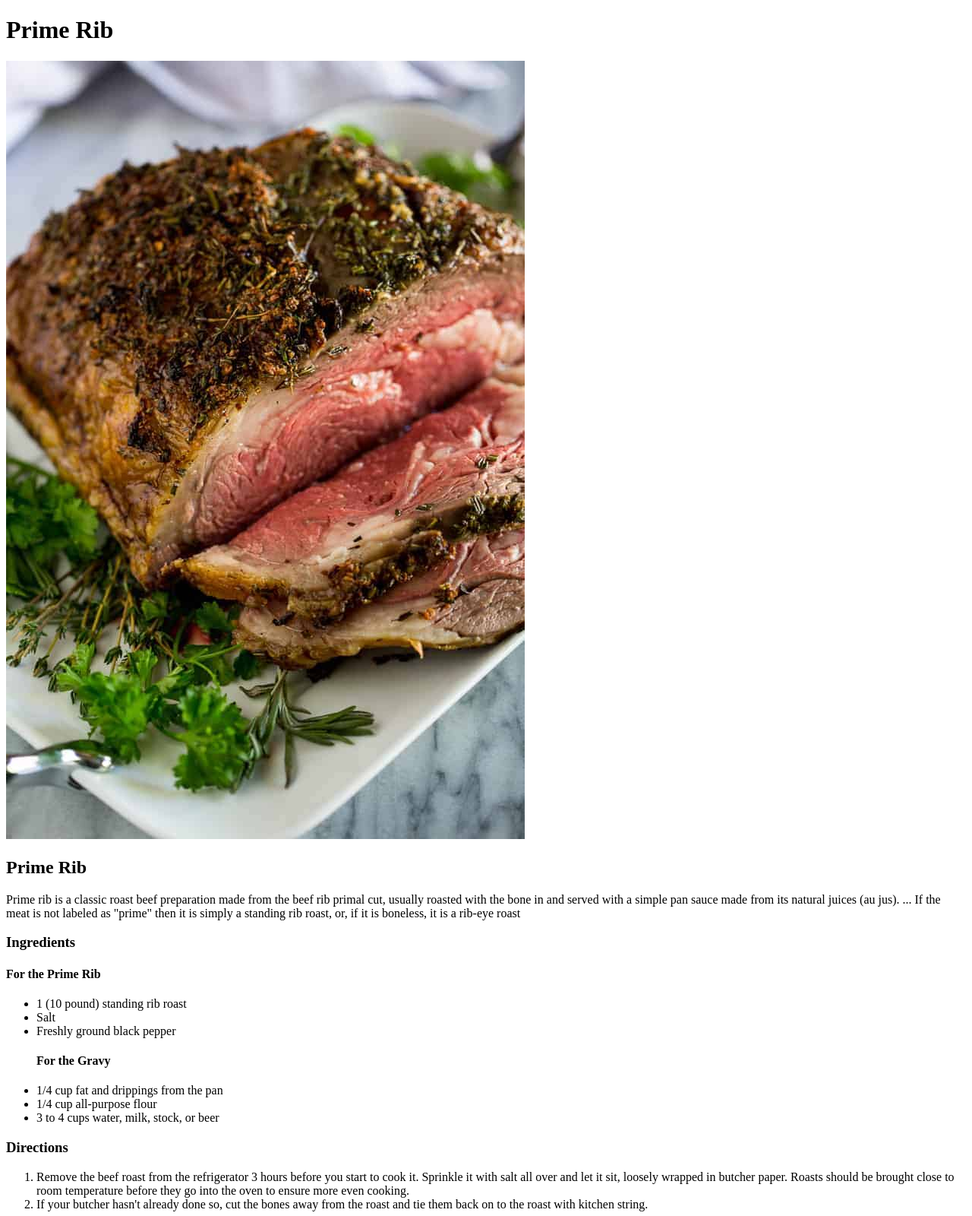
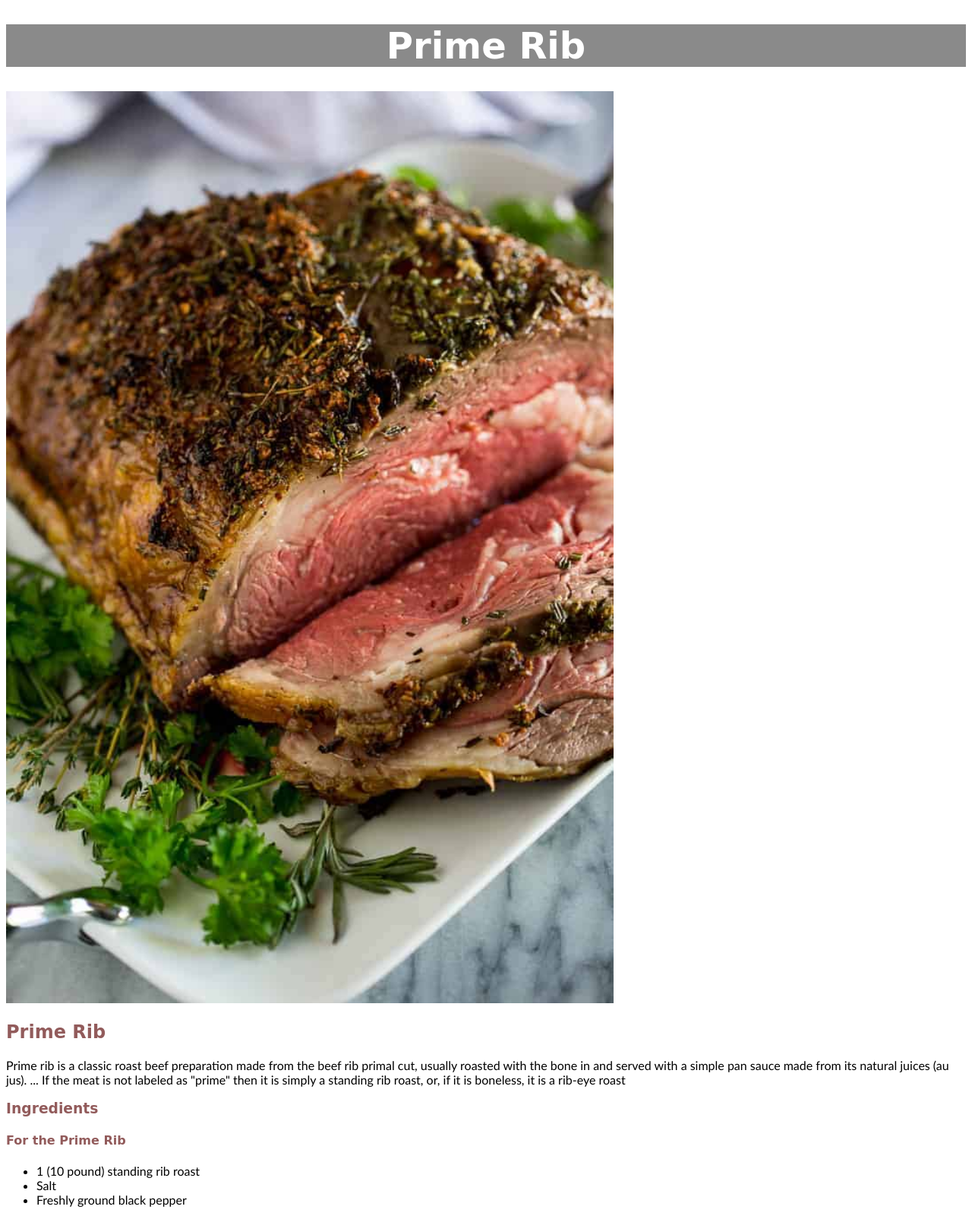
Before and after one commit to idomenz/odin-recipes, a plain HTML site: page recipes/rib.html in a window 1280 px wide. Shown: the top 1600 px of the page at 76% size. Drawn offline with Linux system fonts and the light colour scheme.

Commit message:
Style added to al docs

```diff
--- a/recipes/rib.html
+++ b/recipes/rib.html
@@ -1,29 +1,30 @@
 <!DOCTYPE html>
 <head>
+    <link rel="stylesheet" href="../style.css">
     <meta charset="UTF-8">
     <title>Document</title>
 </head>
 <body>
-    <h1>Prime Rib</h1>
+    <h1 class="head">Prime Rib</h1>
     <img src="../images/prime.jpg">
-    <h2>Prime Rib</h2>
+    <h2 class="header">Prime Rib</h2>
         <p>Prime rib is a classic roast beef preparation made from the beef rib primal cut, usually roasted
              with the bone in and served with a simple pan sauce made from its natural juices
               (au jus). ... If the meat is not labeled as "prime" then it is simply a standing
               rib roast, or, if it is boneless, it is a rib-eye roast</p>
 
-    <h3>Ingredients</h3>
-    <h4>For the Prime Rib</h4>
+    <h3 class="header">Ingredients</h3>
+    <h4 class="header">For the Prime Rib</h4>
     <ul>
         <li>1 (10 pound) standing rib roast </li>
         <li>Salt </li>
         <li>Freshly ground black pepper</li>
-    <h4>For the Gravy</h4>
+    <h4 class="header">For the Gravy</h4>
         <li>1/4 cup fat and drippings from the pan </li>
         <li>1/4 cup all-purpose flour  </li>
         <li>3 to 4 cups water, milk, stock, or beer</li>
     </ul>
-    <h3>Directions</h3>
+    <h3 class="header">Directions</h3>
     <ol>
         <li>Remove the beef roast from the refrigerator 3 hours before you start to cook it.
             Sprinkle it with salt all over and let it sit, loosely wrapped in butcher paper.
--- /dev/null
+++ b/style.css
@@ -0,0 +1,35 @@
+.head {
+font-size: 48px;
+color: rgb(255, 255, 255);
+text-align: center;
+font-weight: bolder;
+background-color: rgb(138, 138, 138)    ;
+font-family:cursive ;
+}
+
+button{
+    color: rgb(10, 10, 10);
+    font-size: 36px;
+    background-color: rgb(50, 189, 199);
+    font-family: 'Trebuchet MS', 'Lucida Sans Unicode', 'Lucida Grande', 'Lucida Sans', Arial, sans-serif;
+}
+
+p{
+    font-family: 'Trebuchet MS', 'Lucida Sans Unicode', 'Lucida Grande', 'Lucida Sans', Arial, sans-serif;
+}
+
+.header{
+color: rgb(146, 91, 91);
+font-family: 'Trebuchet MS', 'Lucida Sans Unicode', 'Lucida Grande', 'Lucida Sans', Arial, sans-serif;
+font-family: cursive;
+
+}
+
+img {
+    height:auto;
+    width: 800px;
+}
+
+li{
+    font-family: 'Trebuchet MS', 'Lucida Sans Unicode', 'Lucida Grande', 'Lucida Sans', Arial, sans-serif;
+}
```
Also changed, not shown: index.html (+5 -4 lines), recipes/pizza.html (+5 -4 lines), recipes/tacos.html (+5 -4 lines).
